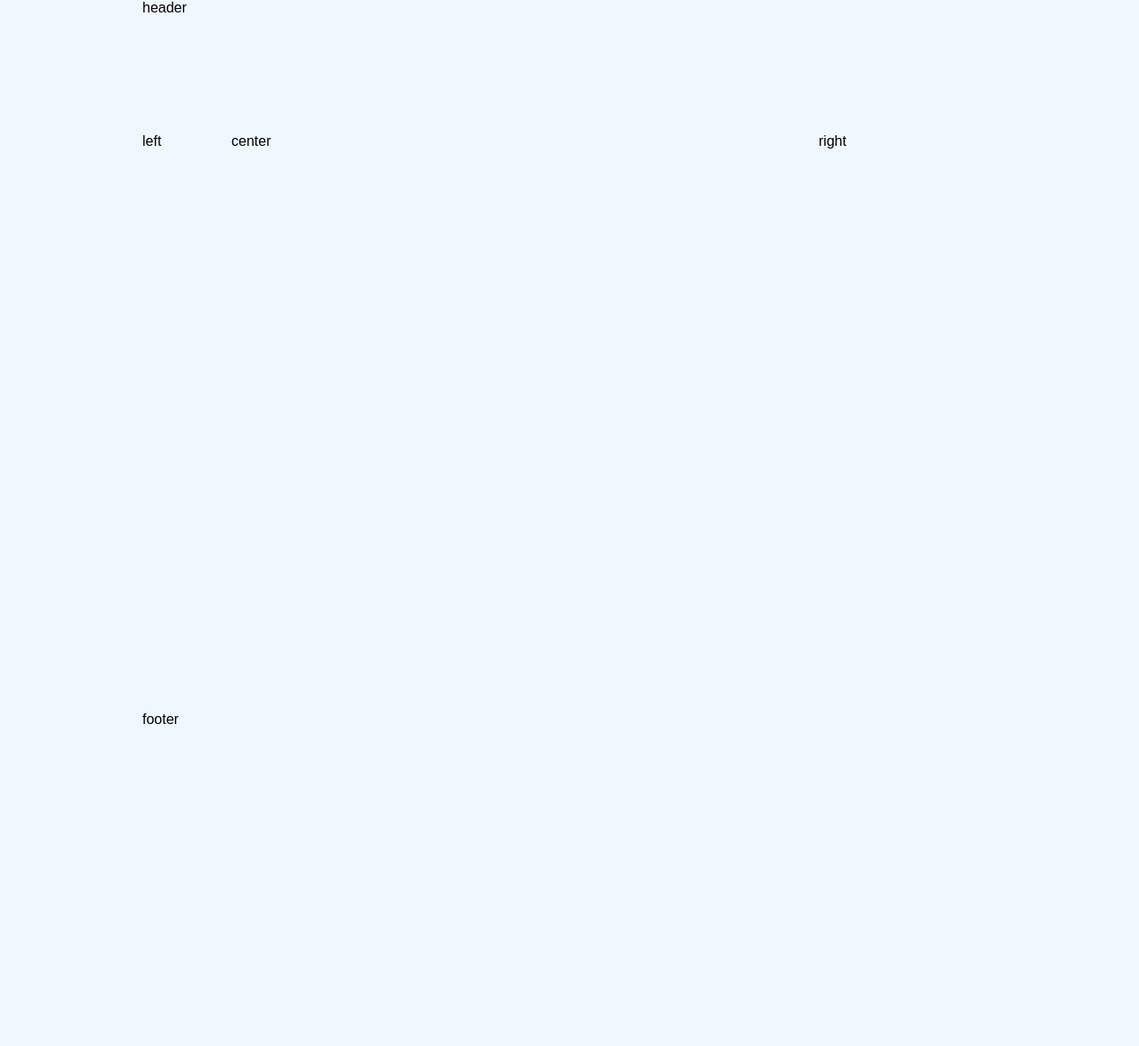
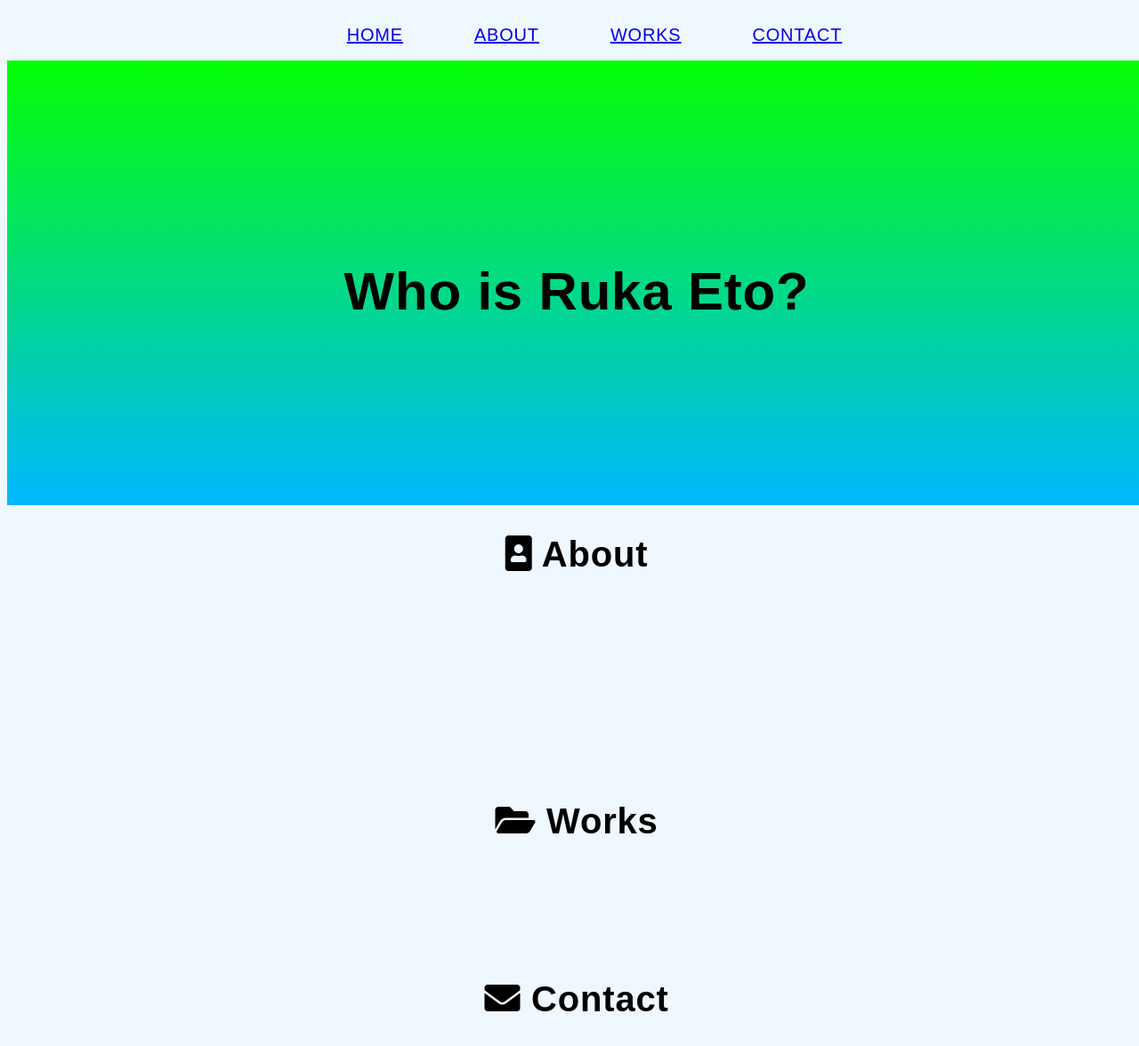
Before and after one commit to rukaeto/myportfoliosite, a plain HTML site: page index.html in a window 1280 px wide. Shown: the whole page at 89% size. Before the commit the page ends 900 px from the top, so only its background shows below. Drawn offline with Linux system fonts and the light colour scheme.

Commit message:
scssを導入しました。

```diff
--- a/index.html
+++ b/index.html
@@ -2,19 +2,39 @@
 <html>
   <head>
     <meta charset="utf-8">
-    <link rel="stylesheet" href="stylesheet.css">
-
+    <link rel="stylesheet" href="style.css">
+    <link href="https://use.fontawesome.com/releases/v5.6.1/css/all.css" rel="stylesheet">
     <title>RukaEto</title>
   </head>
 
 
 
   <body class="UI">
-<header>header</header>
-<nav>left</nav>
-<main>center</main>
-<aside>right</aside>
-<footer>footer</footer>
+<nav>
+  <ul class="gnav-list">
+    <li class="gnav-item"><a class="gnav-link" href="#works-section">HOME</a></li>
+    <li class="gnav-item"><a class="gnav-link" href="#about-section">ABOUT</a></li>
+    <li class="gnav-item"><a class="gnav-link" href="#skill-section">WORKS</a></li>
+    <li class="gnav-item"><a class="gnav-link" href="#contact-section">CONTACT</a></li>
+  </ul>
+</nav>
+
+<header>
+  <h1>Who is Ruka Eto?</h1>
+</header>
+<main class ="about">
+  <h2><i class="fas fa-portrait"></i> About</h2>
+
+</main>
+
+<main class ="works">
+  <h2><i class="fas fa-folder-open"></i> Works</h2>
+
+</main>
+<footer>
+  <h2><i class="fas fa-envelope"></i> Contact</h2>
+
+</footer>
 
 
 
--- /dev/null
+++ b/style.scss
@@ -0,0 +1,89 @@
+*{
+  box-sizing: border-box;
+}
+  body{
+  background-color: aliceblue;
+  font-family: sans-serif;
+  font-size: 15px;
+  letter-spacing: 0.8px;
+  display: grid;
+  grid-template:
+  "nav " 60px
+  "header" 500px
+  "about" 300px
+  "works" 200px
+  "footer" 100px
+  / 1fr;
+}
+
+li {
+  list-style: none;
+}
+
+header{
+  grid-area: header;
+  text-align: center;
+  background: linear-gradient(#05ff05, #00b7ff);
+  width:100vw;
+  line-height: 440px;
+
+}
+
+header h1{
+  font-size:60px;
+}
+nav{
+  grid-area:nav ;
+
+
+}
+.gnav-list{
+ display:flex;
+ justify-content: center;
+ font-size:20px;
+
+}
+.gnav-item{
+padding:0px 40px;
+
+}
+
+.about{
+  grid-area: about;
+  text-align: center;
+}
+
+.about h2{
+  font-size: 40px;
+}
+
+
+.works{
+  grid-area: works;
+  text-align: center;
+
+}
+
+.works h2{
+  font-size:40px;
+}
+footer{
+  grid-area:footer;
+  text-align: center;
+
+}
+
+
+footer h2{
+  font-size:40px;
+}
+@media screen and (max-width:750px){
+    body{
+      grid-template:
+      "header"
+      "center"
+      "left"
+      "right"
+      "footer";
+    }
+}
```
Also changed, not shown: style.css (added), 2 other files.
